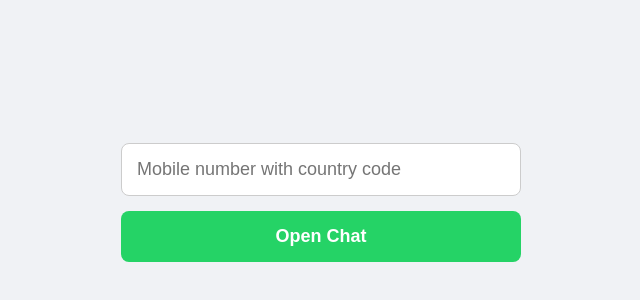
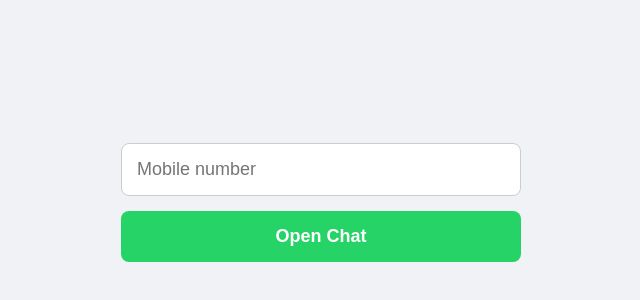
Before and after one commit to dhruvdankhara/open-whatsapp, a plain HTML site: page index.html in a window 1280 px wide. Shown: the part 198-498 px from the top of the page, without its empty margins (319-959 px from the left). Drawn offline with Linux system fonts and the light colour scheme.

Commit message:
Update index.html

```diff
--- a/index.html
+++ b/index.html
@@ -49,7 +49,7 @@
       <input
         type="tel"
         id="mobileNumber"
-        placeholder="Mobile number with country code"
+        placeholder="Mobile number"
       />
       <button onclick="openWhatsApp()">Open Chat</button>
     </div>
```
